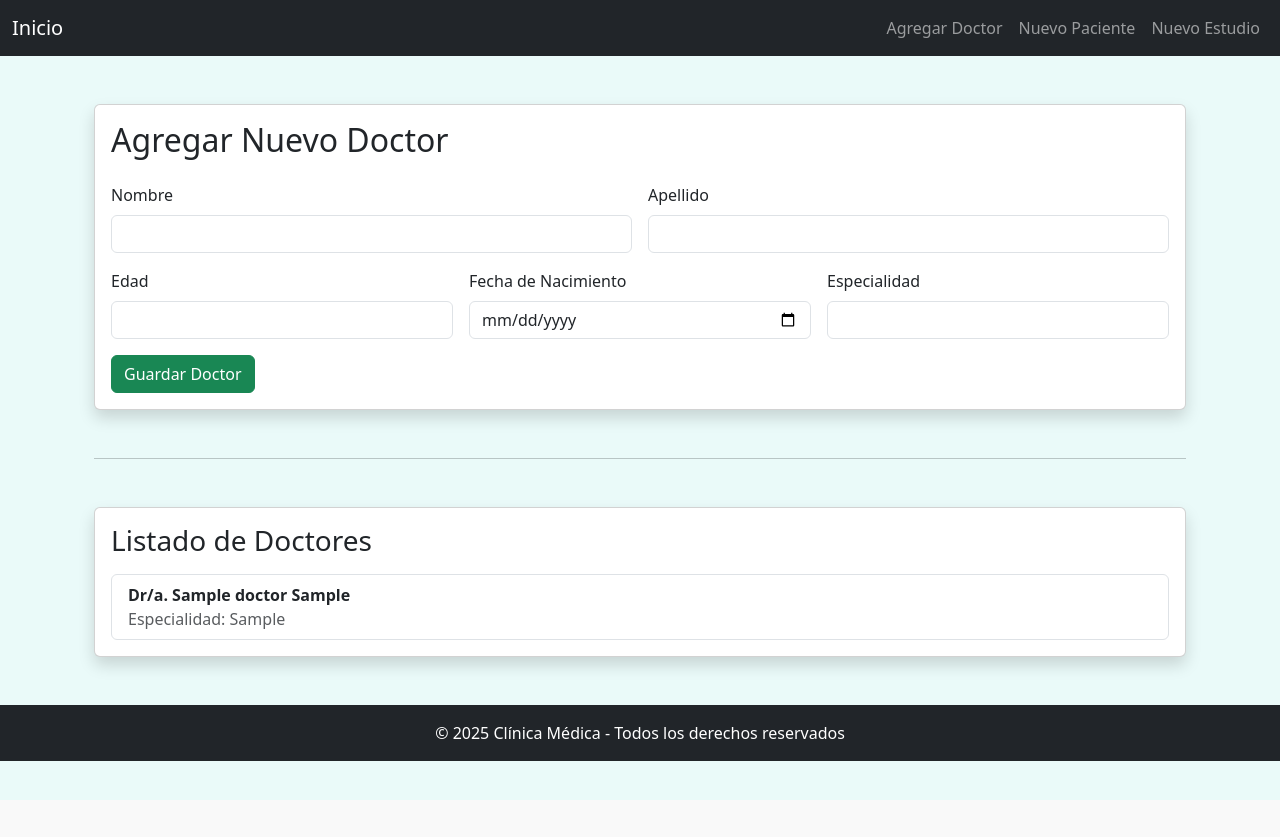
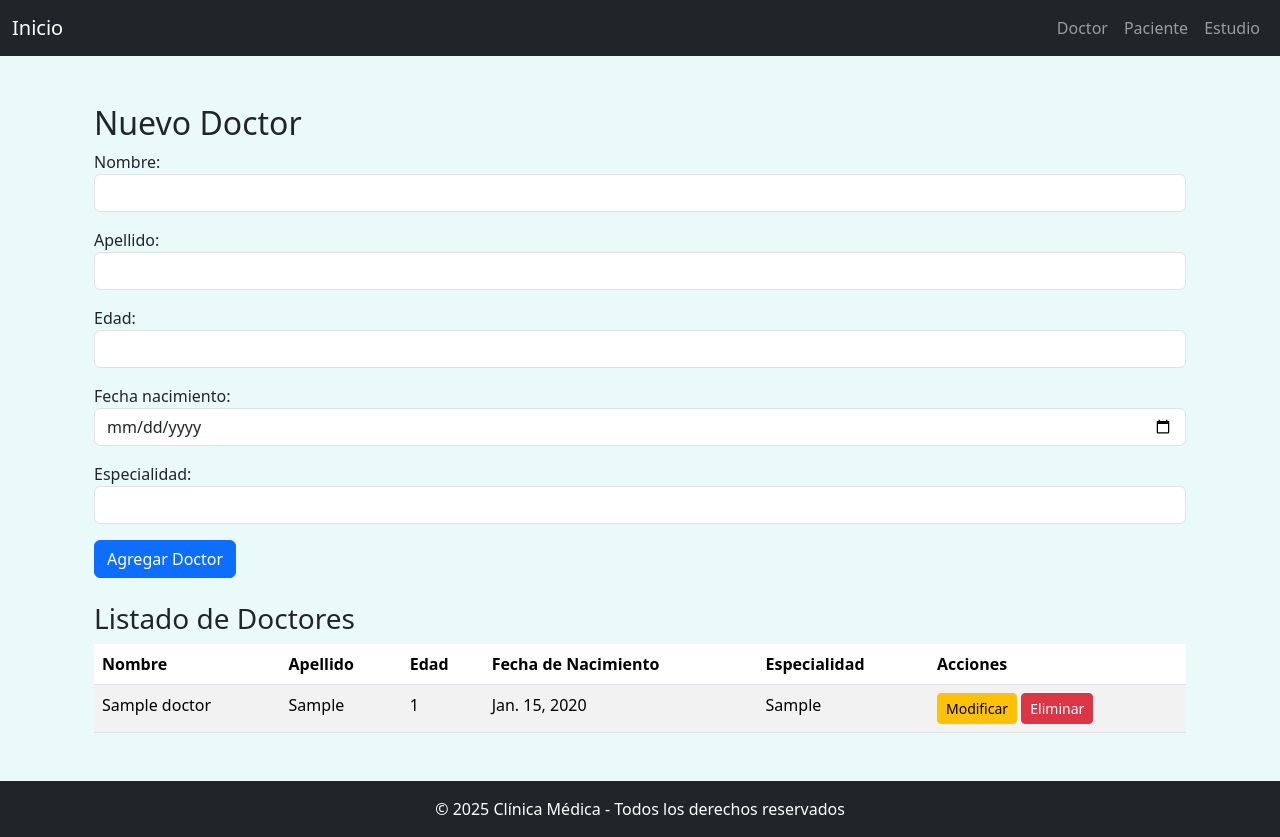
Before and after one commit to Palermo1989/entrega_django, a Django app: page /crear-doctor/ in a window 1280 px wide. Before the commit the page ends 800 px from the top, so only its background shows below. Run offline with Django 5.2, Linux system fonts and the light colour scheme; tables that the repository leaves empty hold one stand-in row (values such as "Sample post").

Commit message:
20/07/2025- 24hs

```diff
--- a/mi_primer_app/forms.py
+++ b/mi_primer_app/forms.py
@@ -1,5 +1,5 @@
 from django import forms
-from .models import Paciente, Estudio
+from .models import Paciente, Estudio , doctor
 
 class PacienteForm(forms.ModelForm):
     class Meta:
@@ -30,3 +30,15 @@ class EstudioForm(forms.ModelForm):
             'fecha': forms.DateInput(attrs={'class': 'form-control', 'type': 'date'}),
             'urgencia': forms.Select(attrs={'class': 'form-select'}),
         }
+
+class DoctorForm(forms.ModelForm):
+    class Meta:
+        model = doctor
+        fields = ['nombre', 'apellido', 'edad', 'fecha_nacimiento', 'especialidad']
+        widgets = {
+            'fecha_nacimiento': forms.DateInput(attrs={'type': 'date', 'class': 'form-control'}),
+            'nombre': forms.TextInput(attrs={'class': 'form-control'}),
+            'apellido': forms.TextInput(attrs={'class': 'form-control'}),
+            'edad': forms.NumberInput(attrs={'class': 'form-control'}),
+            'especialidad': forms.TextInput(attrs={'class': 'form-control'}),
+        }
--- a/mi_primer_app/templates/mi_primer_app/crear_doctor.html
+++ b/mi_primer_app/templates/mi_primer_app/crear_doctor.html
@@ -1,61 +1,47 @@
 {% extends 'padre.html' %}
 
-{% block title %}Agregar Doctor{% endblock %}
+{% block title %}Crear Doctor{% endblock %}
 
 {% block content %}
 <div class="container mt-5">
-    <div class="card shadow">
-        <div class="card-body">
-            <h2 class="card-title mb-4">Agregar Nuevo Doctor</h2>
+    <h2>Nuevo Doctor</h2>
+    <form method="post" class="mb-4">
+        {% csrf_token %}
+        {{ form.as_p }}
+        <button type="submit" class="btn btn-primary">Agregar Doctor</button>
+    </form>
 
-            <form method="post" class="row g-3">
-                {% csrf_token %}
-                <div class="col-md-6">
-                    <label for="nombre" class="form-label">Nombre</label>
-                    <input type="text" name="nombre" class="form-control" required>
-                </div>
-                <div class="col-md-6">
-                    <label for="apellido" class="form-label">Apellido</label>
-                    <input type="text" name="apellido" class="form-control" required>
-                </div>
-                <div class="col-md-4">
-                    <label for="edad" class="form-label">Edad</label>
-                    <input type="number" name="edad" class="form-control" required>
-                </div>
-                <div class="col-md-4">
-                    <label for="fecha_nacimiento" class="form-label">Fecha de Nacimiento</label>
-                    <input type="date" name="fecha_nacimiento" class="form-control" required>
-                </div>
-                <div class="col-md-4">
-                    <label for="especialidad" class="form-label">Especialidad</label>
-                    <input type="text" name="especialidad" class="form-control" required>
-                </div>
-                <div class="col-12 mt-3">
-                    <button type="submit" class="btn btn-success">Guardar Doctor</button>
-                </div>
-            </form>
-        </div>
-    </div>
-
-    <hr class="my-5">
-
-    <div class="card shadow">
-        <div class="card-body">
-            <h3 class="card-title mb-3">Listado de Doctores</h3>
-
-            {% if doctores %}
-                <ul class="list-group">
-                    {% for d in doctores %}
-                        <li class="list-group-item">
-                            <strong>Dr/a. {{ d.nombre }} {{ d.apellido }}</strong><br>
-                            <span class="text-muted">Especialidad: {{ d.especialidad }}</span>
-                        </li>
-                    {% endfor %}
-                </ul>
-            {% else %}
-                <p class="text-muted">No hay doctores registrados aún.</p>
-            {% endif %}
-        </div>
-    </div>
+    <h3>Listado de Doctores</h3>
+    <table class="table table-striped">
+        <thead>
+            <tr>
+                <th>Nombre</th>
+                <th>Apellido</th>
+                <th>Edad</th>
+                <th>Fecha de Nacimiento</th>
+                <th>Especialidad</th>
+                <th>Acciones</th>
+            </tr>
+        </thead>
+        <tbody>
+            {% for doc in doctores %}
+            <tr>
+                <td>{{ doc.nombre }}</td>
+                <td>{{ doc.apellido }}</td>
+                <td>{{ doc.edad }}</td>
+                <td>{{ doc.fecha_nacimiento }}</td>
+                <td>{{ doc.especialidad }}</td>
+                <td>
+                    <a href="{% url 'modificar-doctor' doc.id %}" class="btn btn-sm btn-warning">Modificar</a>
+                    <a href="{% url 'eliminar-doctor' doc.id %}" class="btn btn-sm btn-danger">Eliminar</a>
+                </td>
+            </tr>
+            {% empty %}
+            <tr>
+                <td colspan="6">No hay doctores cargados.</td>
+            </tr>
+            {% endfor %}
+        </tbody>
+    </table>
 </div>
 {% endblock %}
--- a/mi_primer_app/urls.py
+++ b/mi_primer_app/urls.py
@@ -1,7 +1,7 @@
 from django.urls import path
 
 from .views import (
-    saludo, saludo_con_template, crear_doctor, inicio,
+    saludo, saludo_con_template, crear_doctor,modificar_doctor,eliminar_doctor, inicio,
     crear_paciente, crear_estudio, editar_estudio,eliminar_estudio,modificar_paciente,eliminar_paciente
 )
 
@@ -16,5 +16,7 @@ urlpatterns = [
     path('eliminar-estudio/<int:pk>/', eliminar_estudio, name='eliminar-estudio'),
     path('paciente/eliminar/<int:pk>/', eliminar_paciente, name='eliminar-paciente'),
     path('paciente/modificar/<int:pk>/', modificar_paciente, name='modificar-paciente'),
+    path('modificar-doctor/<int:pk>/', modificar_doctor, name='modificar-doctor'),
+    path('eliminar-doctor/<int:pk>/', eliminar_doctor, name='eliminar-doctor'),
 
 ]
--- a/mi_primer_app/views.py
+++ b/mi_primer_app/views.py
@@ -1,6 +1,6 @@
 from django.shortcuts import render, redirect, get_object_or_404
 from .models import doctor, Paciente, Estudio
-from .forms import PacienteForm, EstudioForm
+from .forms import PacienteForm, EstudioForm, DoctorForm
 from django.http import HttpResponse
 
 
@@ -18,27 +18,33 @@ def saludo_con_template(request):
 
 def crear_doctor(request):
     if request.method == 'POST':
-        nombre = request.POST.get('nombre')
-        apellido = request.POST.get('apellido')
-        edad = request.POST.get('edad')
-        fecha_nacimiento = request.POST.get('fecha_nacimiento')
-        especialidad = request.POST.get('especialidad')
-
-        nuevo_doctor = doctor(
-            nombre=nombre,
-            apellido=apellido,
-            edad=edad,
-            fecha_nacimiento=fecha_nacimiento,
-            especialidad=especialidad
-        )
-        nuevo_doctor.save()
-        return redirect('crear-doctor')  # Redirige a sí misma para mostrar el nuevo listado
+        form = DoctorForm(request.POST)
+        if form.is_valid():
+            form.save()
+            return redirect('crear-doctor')
+    else:
+        form = DoctorForm()
 
     doctores = doctor.objects.all()
-    return render(request, 'mi_primer_app/crear_doctor.html', {'doctores': doctores})
+    return render(request, 'mi_primer_app/crear_doctor.html', {'form': form, 'doctores': doctores})
 
-from django.shortcuts import render, redirect
-from .forms import PacienteForm, EstudioForm
+def modificar_doctor(request, pk):
+    doc = get_object_or_404(doctor, pk=pk)
+    if request.method == 'POST':
+        form = DoctorForm(request.POST, instance=doc)
+        if form.is_valid():
+            form.save()
+            return redirect('crear-doctor')
+    else:
+        form = DoctorForm(instance=doc)
+    return render(request, 'mi_primer_app/modificar_doctor.html', {'form': form})
+
+def eliminar_doctor(request, pk):
+    doc = get_object_or_404(doctor, pk=pk)
+    if request.method == 'POST':
+        doc.delete()
+        return redirect('crear-doctor')
+    return render(request, 'mi_primer_app/eliminar_doctor.html', {'doctor': doc})
 
 def crear_paciente(request):
     if request.method == 'POST':
--- a/templates/padre.html
+++ b/templates/padre.html
@@ -17,9 +17,9 @@
 
         <div class="collapse navbar-collapse" id="navbarNav">
             <ul class="navbar-nav ms-auto">
-                <li class="nav-item"><a class="nav-link" href="{% url 'crear-doctor' %}">Agregar Doctor</a></li>
-                <li class="nav-item"><a class="nav-link" href="{% url 'crear-paciente' %}">Nuevo Paciente</a></li>
-                <li class="nav-item"><a class="nav-link" href="{% url 'crear-estudio' %}">Nuevo Estudio</a></li>
+                <li class="nav-item"><a class="nav-link" href="{% url 'crear-doctor' %}">Doctor</a></li>
+                <li class="nav-item"><a class="nav-link" href="{% url 'crear-paciente' %}">Paciente</a></li>
+                <li class="nav-item"><a class="nav-link" href="{% url 'crear-estudio' %}">Estudio</a></li>
             </ul>
         </div>
     </div>
```
Also changed, not shown: mi_primer_app/templates/mi_primer_app/eliminar_doctor.html (added, +15 -0 lines), mi_primer_app/templates/mi_primer_app/modificar_doctor.html (added, +15 -0 lines).
